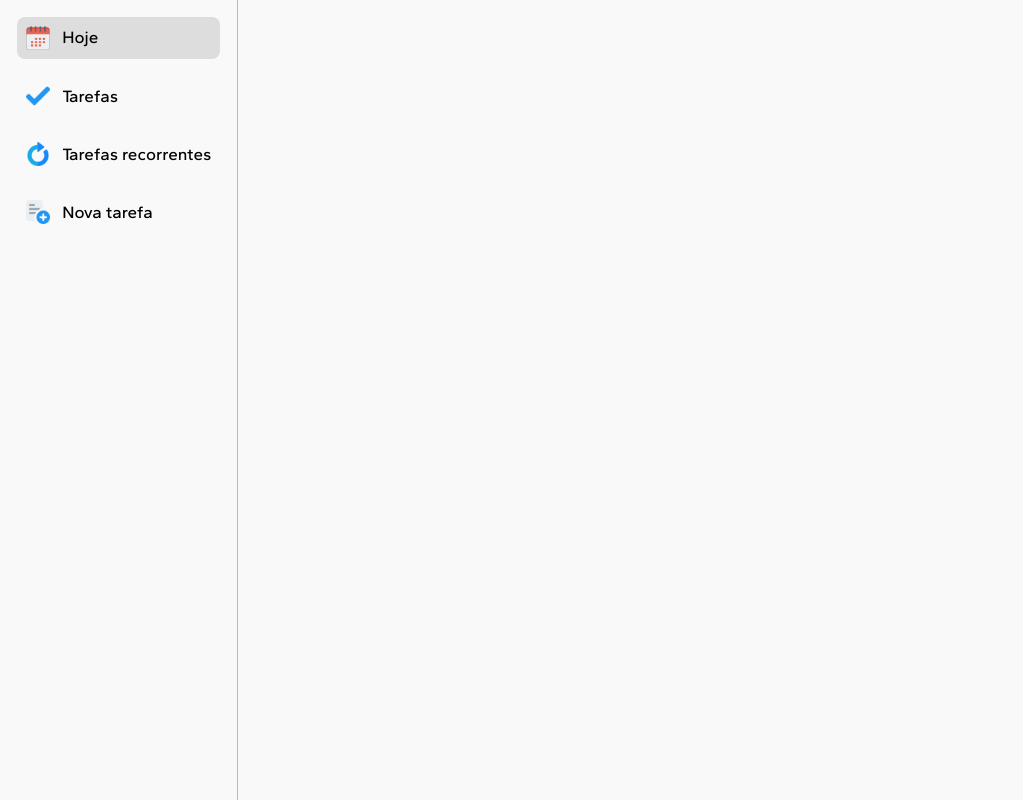
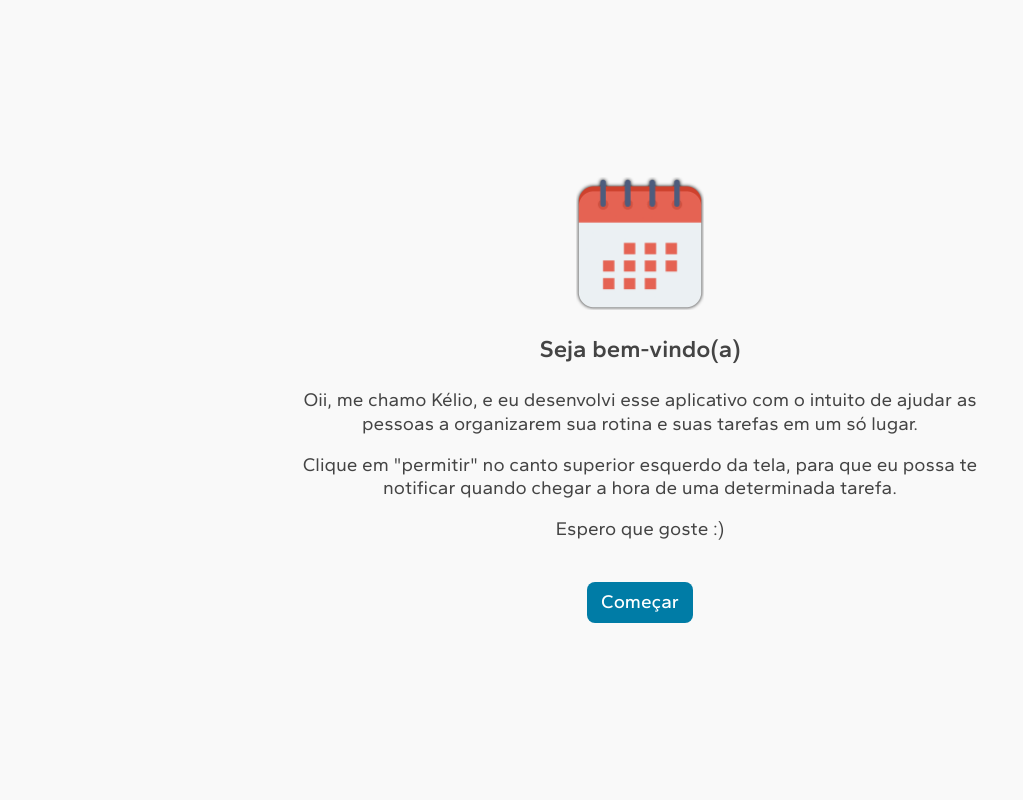
Before and after one commit to kelio-mv/schedule-now, a React (Vite) app: page / in a window 1280 px wide. Shown: the whole page, without its empty margins (0-1023 px from the left). Built offline with nearby package versions, Linux system fonts and the light colour scheme.

Commit message:
Added welcome screen

```diff
--- a/src/App.css
+++ b/src/App.css
@@ -11,9 +11,10 @@
     --clr-neutral-light: #bbb;
     --clr-neutral-dark: #444;
     /* Font */
-    --fs-medium-small: 15px;
+    --fs-small: 15px;
     --fs-medium: 17px;
-    --fs-medium-large: 19px;
+    --fs-large: 19px;
+    --fs-largest: 24px;
     --line-height: 1.25;
     /* Others */
     --border-radius: 8px;
--- a/src/App.jsx
+++ b/src/App.jsx
@@ -1,19 +1,19 @@
 import { useState, useRef } from "react";
+import WelcomeScreen from "./components/WelcomeScreen";
 import MainNav from "./components/MainNav";
 import MainArea from "./components/MainArea";
 import "./App.css";
 
 export default function App() {
+  // If there is no attribute "tasks" in localStorage it means this is the
+  // first time the user is running the app.
+  const [isFirstTime, setIsFirstTime] = useState(!localStorage.tasks);
   const [display, setDisplay] = useState("today");
   const mainAreaRef = useRef();
-  // If there is no attribute "tasks" in localStorage then create one
-  if (!localStorage.tasks) {
-    localStorage.setItem("tasks", "[]");
-  }
-  // Ask for notification permission
-  Notification.requestPermission();
 
-  return (
+  return isFirstTime ? (
+    <WelcomeScreen onClose={() => setIsFirstTime(false)} />
+  ) : (
     <>
       <MainNav
         selected={display}
@@ -25,11 +25,6 @@ export default function App() {
   );
 }
 
-// Avisar sobre importância de ativar notificação
-
 // Feedback Vinicius:
 // tive dificuldade em entender o ícone de incompleto,
 // ver se o lembrete foi criado ou não e onde ficou
-
-//  Mostrar icone do app grandao
-//
--- a/src/components/MainArea.css
+++ b/src/components/MainArea.css
@@ -32,14 +32,14 @@
 }
 
 .task .task-name {
-    font-size: var(--fs-medium-large);
+    font-size: var(--fs-large);
     font-weight: 500;
     margin-bottom: 4px;
 }
 
 .task .task-time {
     color: var(--clr-neutral);
-    font-size: var(--fs-medium-small);
+    font-size: var(--fs-small);
 }
 
 .task .task-time>* {
--- a/src/components/TaskEditor.css
+++ b/src/components/TaskEditor.css
@@ -41,7 +41,7 @@
 }
 
 .editor-label {
-    font-size: var(--fs-medium-large);
+    font-size: var(--fs-large);
     font-weight: 500;
 }
 
@@ -82,7 +82,7 @@
     padding: 0.3rem 0.5rem;
     color: white;
     font: inherit;
-    font-size: var(--fs-medium-large);
+    font-size: var(--fs-large);
     border: none;
     border-radius: var(--border-radius);
     cursor: pointer;
--- /dev/null
+++ b/src/components/WelcomeScreen.css
@@ -0,0 +1,46 @@
+#first-time-screen {
+    display: flex;
+    flex-direction: column;
+    align-items: center;
+    justify-content: center;
+    width: 100vw;
+    height: 100vh;
+}
+
+#first-time-screen .logo {
+    width: 128px;
+    margin-bottom: var(--fs-largest);
+}
+
+#first-time-screen .title {
+    color: #444;
+    font-size: var(--fs-largest);
+    font-weight: 600;
+    margin-bottom: var(--fs-largest);
+}
+
+#first-time-screen p {
+    max-width: 720px;
+    font-size: var(--fs-large);
+    margin-bottom: 1rem;
+    color: #444;
+    text-align: center;
+}
+
+#first-time-screen .start-btn {
+    padding: 0.5rem 0.8rem;
+    margin-top: var(--fs-largest);
+    background: var(--clr-primary-dark);
+    color: white;
+    border: none;
+    border-radius: var(--border-radius);
+    outline: none;
+    font: inherit;
+    font-size: var(--fs-large);
+    font-weight: 500;
+    cursor: pointer;
+}
+
+#first-time-screen .start-btn:hover {
+    opacity: 0.8;
+}
--- /dev/null
+++ b/src/components/WelcomeScreen.jsx
@@ -0,0 +1,30 @@
+import "./WelcomeScreen.css";
+
+export default function Tutorial(props) {
+  Notification.requestPermission();
+
+  return (
+    <div id="first-time-screen">
+      <img className="logo" src="today.png" />
+      <h1 className="title">Seja bem-vindo(a)</h1>
+      <p>
+        Oii, me chamo Kélio, e eu desenvolvi esse aplicativo com o intuito de ajudar as pessoas a
+        organizarem sua rotina e suas tarefas em um só lugar.
+      </p>
+      <p>
+        Clique em "permitir" no canto superior esquerdo da tela, para que eu possa te notificar
+        quando chegar a hora de uma determinada tarefa.
+      </p>
+      <p>Espero que goste :)</p>
+      <button
+        className="start-btn"
+        onClick={() => {
+          localStorage.setItem("tasks", "[]");
+          props.onClose();
+        }}
+      >
+        Começar
+      </button>
+    </div>
+  );
+}
```
